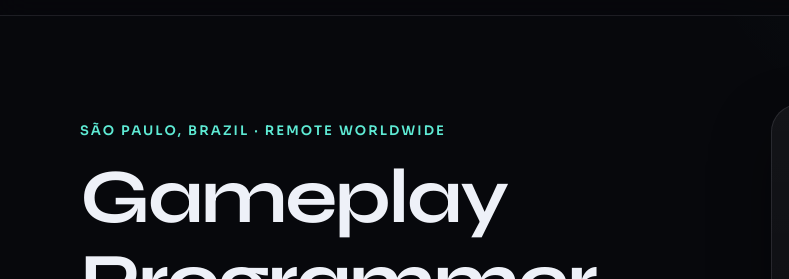
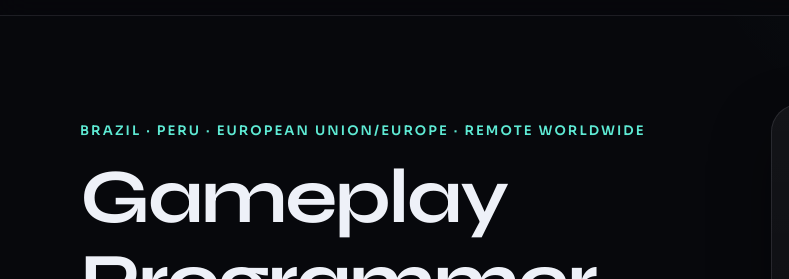
Before and after one commit to Dumbita/Portfolio, a plain HTML site: page index.html in a window 1280 px wide. Shown: the part 57-336 px from the top of the page, 0-789 px from the left. Drawn offline with Linux system fonts and the light colour scheme.

Commit message:
Update index.html

```diff
--- a/index.html
+++ b/index.html
@@ -37,7 +37,7 @@
     <main id="top">
       <section class="wrap hero">
         <div>
-          <p class="kicker">São Paulo, Brazil · Remote worldwide</p>
+          <p class="kicker">Brazil · Peru · European Union/Europe · Remote worldwide</p>
           <h1>Gameplay Programmer</h1>
           <p class="lede">
             I build player feel, combat, puzzles, and AI in <strong>Unity + C#</strong>.
```
